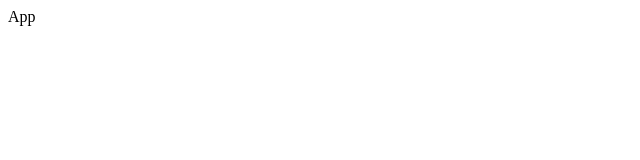
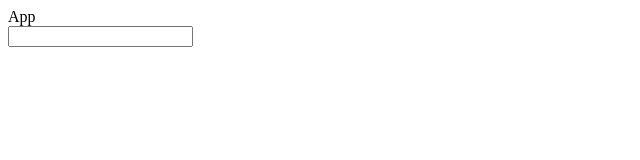
Before and after one commit to rjblee/Udemy_React_with_Redux, a React (Create React App) app in the folder pics/: page / in a window 1280 px wide. Shown: the top 160 px of the page, without its empty margins (0-640 px from the left). Built offline with nearby package versions, Linux system fonts and the light colour scheme.

Commit message:
Add SearchBar component to App

```diff
--- a/pics/src/components/App.js
+++ b/pics/src/components/App.js
@@ -1,10 +1,11 @@
 import React from 'react';
-
+import SearchBar from './SearchBar';
 
 const App = () => {
     return (
         <div>
             App
+            <SearchBar />
         </div>
     )
 }
```
